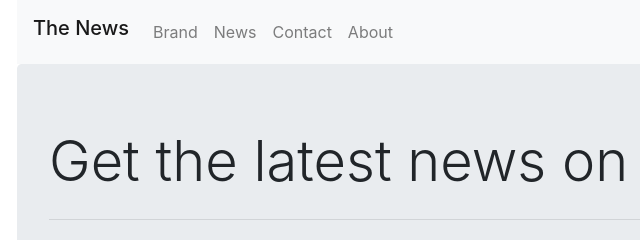
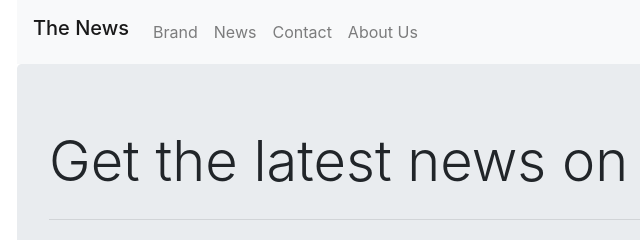
Before and after one commit to vobysum/Page5NewsPortal, a plain HTML site: page index.html in a window 1280 px wide. Shown: the top 240 px of the page, 68-708 px from the left. Drawn offline with nearby package versions, Linux system fonts and the light colour scheme.

Commit message:
post is modified

```diff
--- a/index.html
+++ b/index.html
@@ -23,7 +23,7 @@
                 <a class="nav-item nav-link" href="#">Brand</a>
                 <a class="nav-item nav-link" href="#">News</a>
                 <a class="nav-item nav-link" href="#">Contact</a>
-                <a class="nav-item nav-link" href="#">About</a>
+                <a class="nav-item nav-link" href="#">About Us</a>
             </div>
         </div>
     </nav>
```
